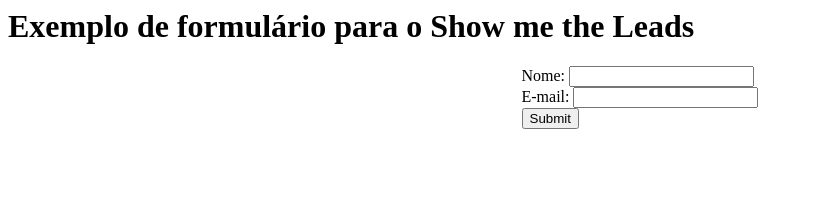
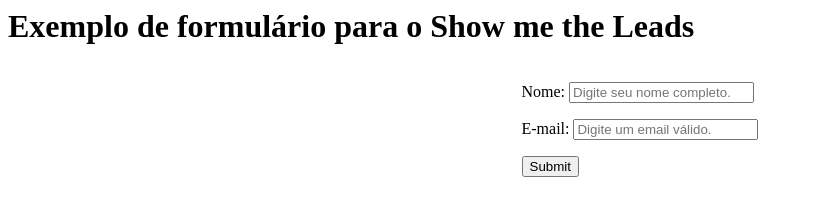
Before and after one commit to g-gamados/theleads, a plain HTML site: page index.html in a window 1280 px wide. Shown: the whole page, without its empty margins (0-813 px from the left). Drawn offline with Linux system fonts and the light colour scheme.

Commit message:
placeholder e alterações

```diff
--- a/index.html
+++ b/index.html
@@ -5,9 +5,6 @@
         display: flex;
         flex-direction: column;
         align-items: center;
-      }
-      .container > div{
-        margin: 10px;
       }
       .button input{
         cursor: pointer;
@@ -18,7 +15,7 @@
     <h1>Exemplo de formulário para o Show me the Leads</h1>
     <div class="container">
       <form method="POST" action="URL do seu time">
-        <div class="nome">
+        <p class="nome">
           Nome:
           <input
             name="name"
@@ -26,22 +23,24 @@
             pattern="^\D{2,}\s[\D\s]{2,}$"
             title="Digite seu nome completo"
             required
+            placeholder="Digite seu nome completo."
           />
-        </div>
-        <div class="email">
+        </p>
+        <p class="email">
           E-mail:
           <input
             name="email"
             type="email"
             title="Digite um email válido"
             required
+            placeholder="Digite um email válido."
           />
-        </div>
+        </p>
         <input name="redirectTo" type="hidden" value="https://gama.academy" />
         <input name="debugMode" type="hidden" value="true" />
-        <div class="button">
+        <p class="button">
           <input type="submit" />
-        </div>
+        </p>
       </form>
     </div>
 
```
Also changed, not shown: tankyou.html (added, +12 -0 lines).
